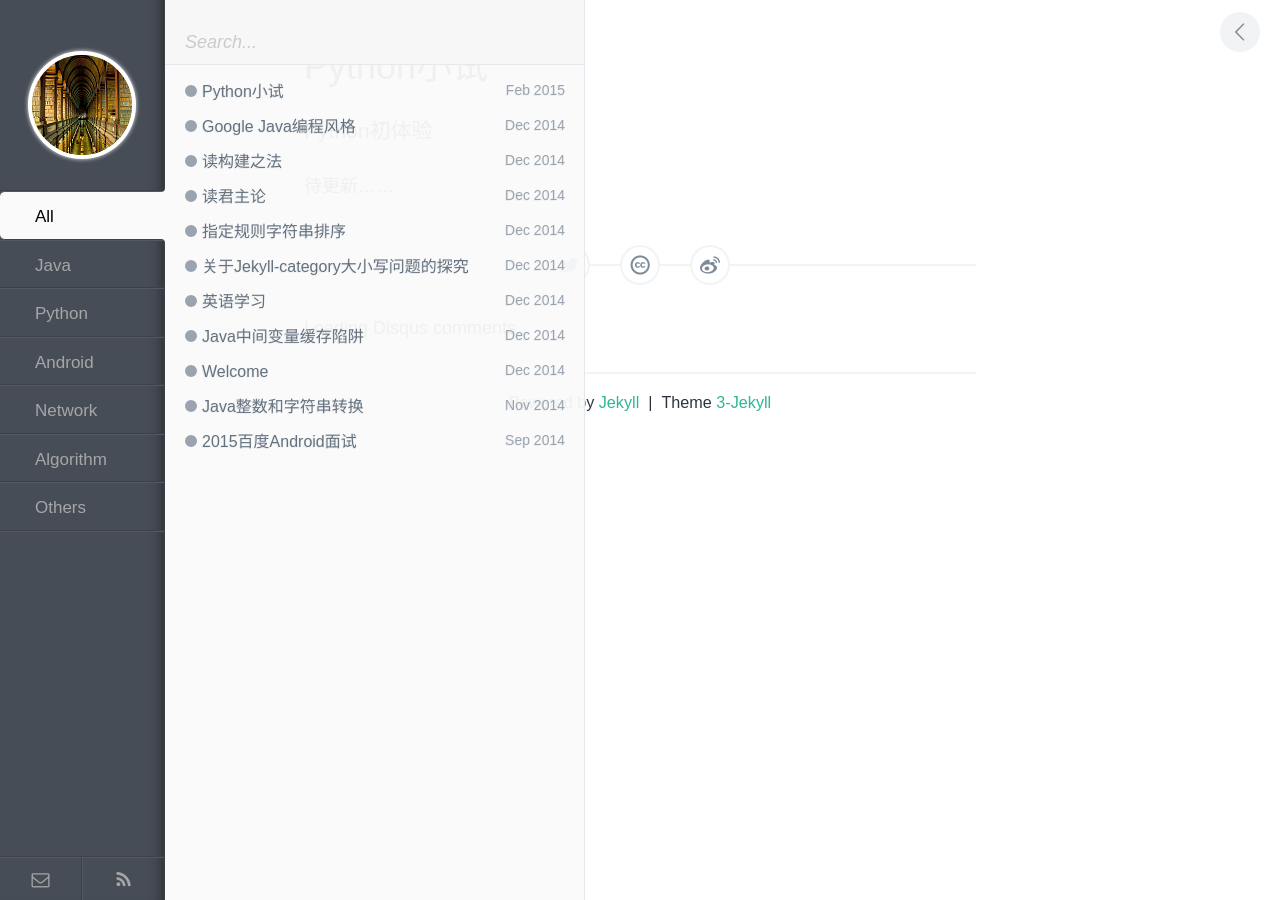
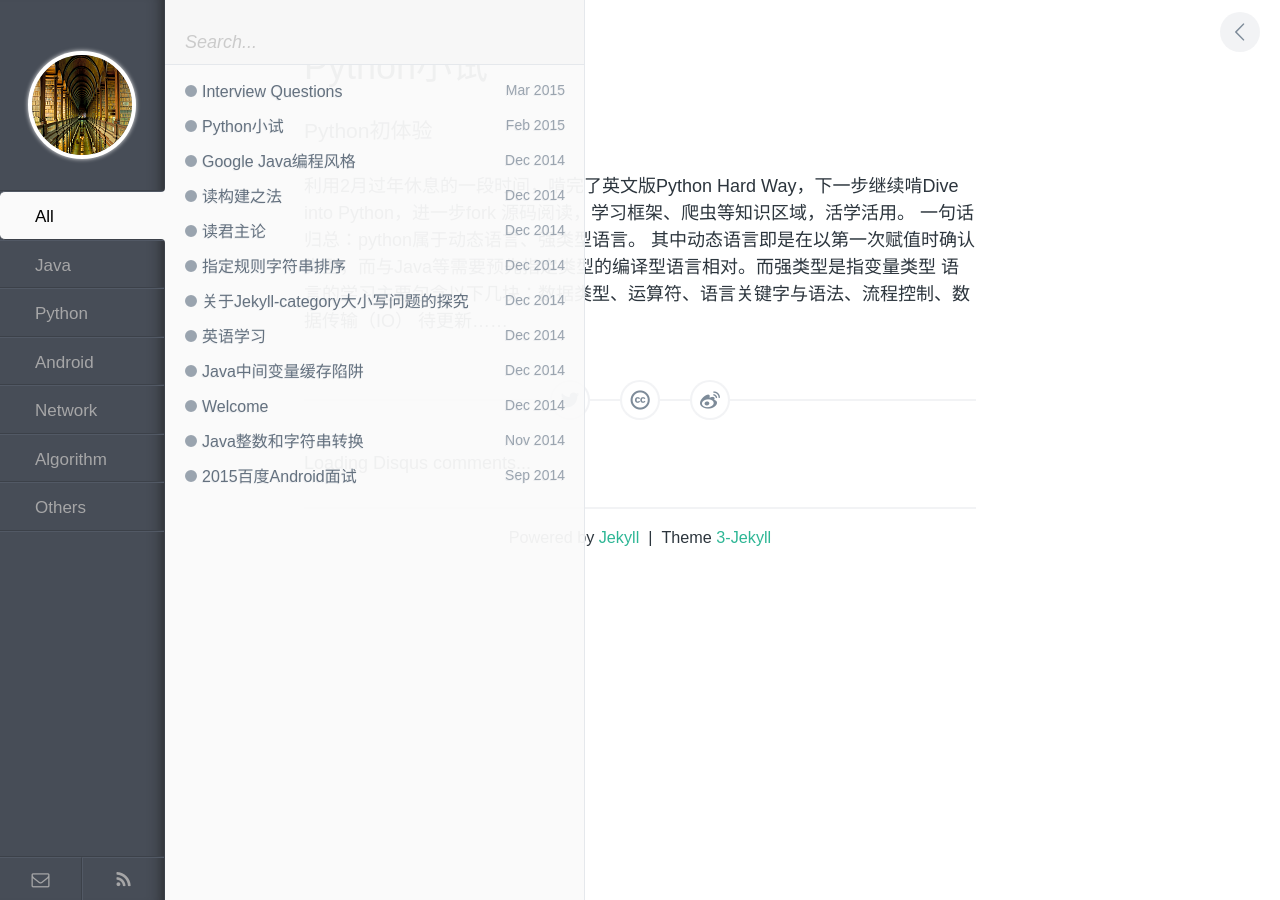
Before and after one commit to enlipan/enlipan.github.io, a Jekyll site: the page built from _posts/2015-2-25-start-Python.md, in a window 1280 px wide. Built offline with Jekyll 4.4.1, drawn with Linux system fonts in a browser that asks for light colours; comment, search, counter and statistics services are not loaded.

Commit message:
add interview data and updata python

```diff
--- a/_posts/2015-2-25-start-Python.md
+++ b/_posts/2015-2-25-start-Python.md
@@ -4,4 +4,8 @@ title: Python小试
 category: python
 ---
 ### Python初体验
+利用2月过年休息的一段时间，啃完了英文版Python Hard Way，下一步继续啃Dive into Python，进一步fork 源码阅读，学习框架、爬虫等知识区域，活学活用。
+一句话归总：python属于动态语言、强类型语言。
+其中动态语言即是在以第一次赋值时确认类型，而与Java等需要预先指定类型的编译型语言相对。而强类型是指变量类型
+语言的学习主要包含以下几块：数据类型、运算符、语言关键字与语法、流程控制、数据传输（IO）
 待更新……
```
Also changed, not shown: _posts/2015-3-8-interview-knowledge.md (added, +35 -0 lines).
